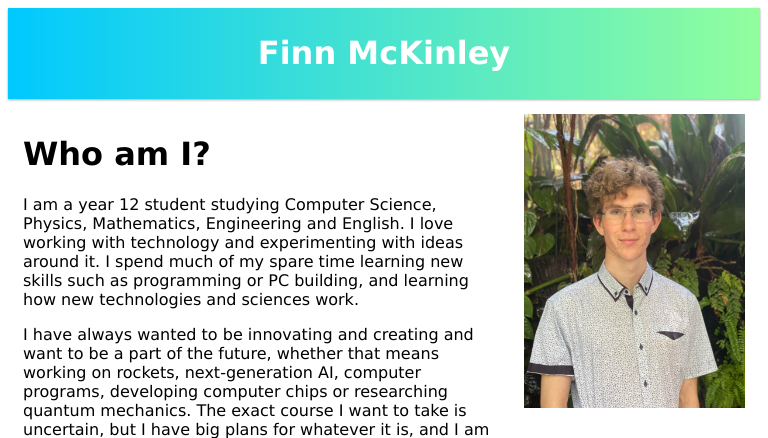
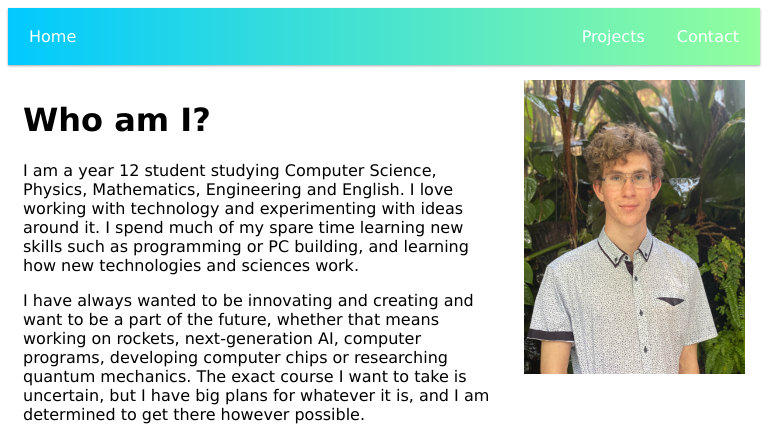
Before and after one commit to FinnMcKinley/fmckinley, a Flask app: page / in a window 768 px wide. Shown: the top 438 px of the page. Run offline with Flask 3, Linux system fonts and the light colour scheme.

Commit message:
Changed Header Style

```diff
--- a/static/style.css
+++ b/static/style.css
@@ -110,3 +61,39 @@ img {
     width: 100%;
     height: auto;
 }
+
+
+/* Header Elements */
+.header {
+    background: linear-gradient(90deg, #00C9FF 0%, #92FE9D 100%);
+    box-shadow: 0 1px 3px rgba(0,0,0,0.12), 0 1px 2px rgba(0,0,0,0.24);
+    color: #ffffff;
+    padding: 5px;
+    text-align: center;
+}
+
+.header ul {
+    list-style-type: none;
+    margin: 0;
+    padding: 0;
+    overflow: hidden;
+}
+
+.header li:first-child {
+    float: left;
+}
+
+.header li {
+    float: right;
+}
+
+.header li a {
+    display: block;
+    color: white;
+    text-align: center;
+    padding: 14px 16px;
+}
+
+.header li a:hover {
+    background: rgba(0,0,0,0.05);
+}
--- a/templates/header.html
+++ b/templates/header.html
@@ -1,3 +1,7 @@
 <div class="header">
-    <h1>Finn McKinley</h1>
+    <ul>
+        <li><a href="/">Home</a></li>
+        <li><a href="/">Contact</a></li>
+        <li><a href="/">Projects</a></li>
+    </ul>
 </div>
```
Also changed, not shown: other parts of static/style.css (+0 -49 lines).
